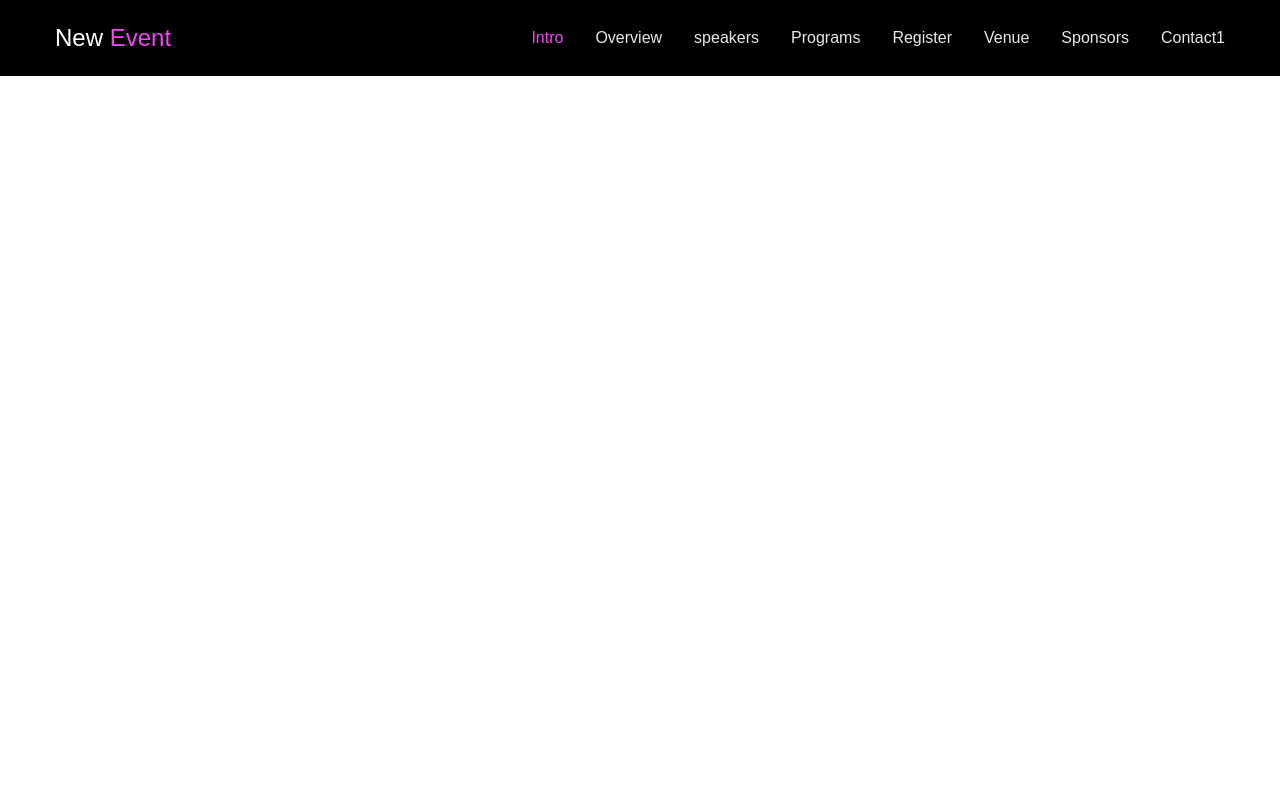
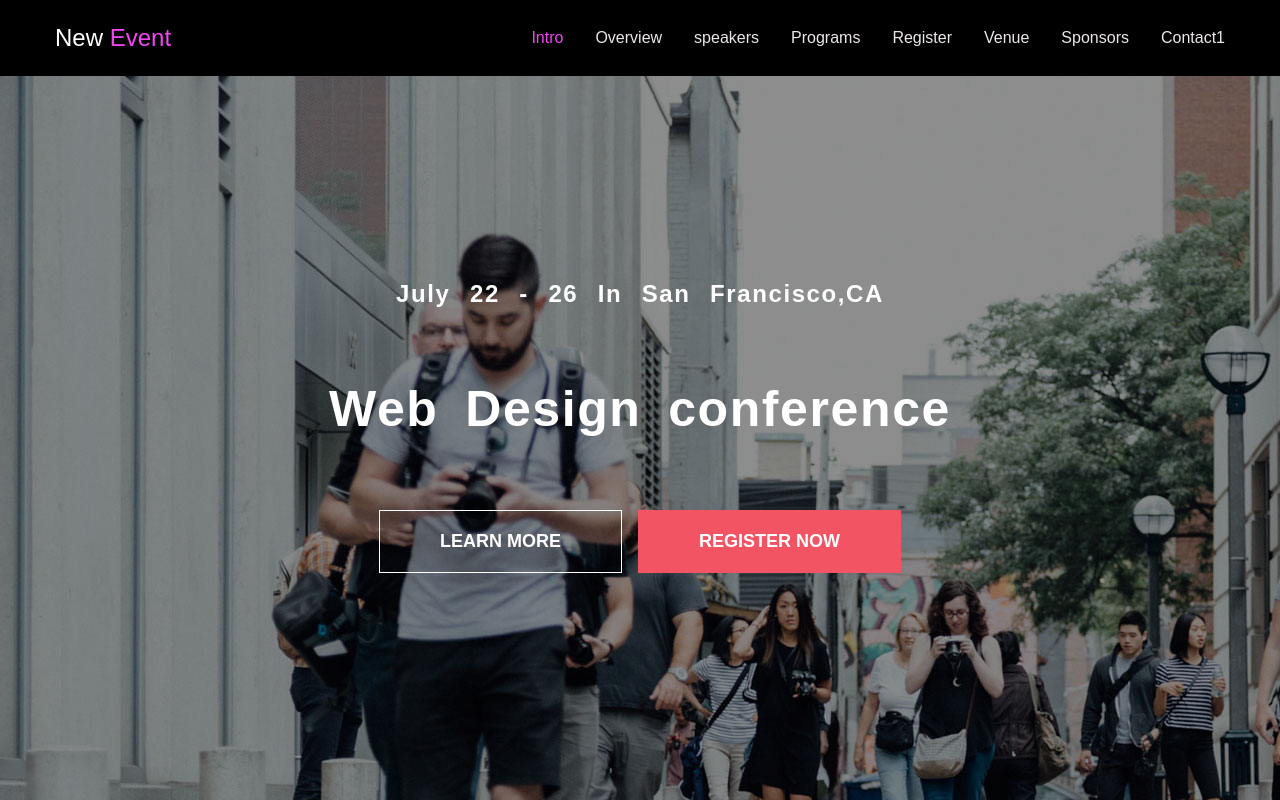
Before and after one commit to mohammedsaad1/New-Event-React, a React (Create React App) app: page / in a window 1280 px wide. Shown: the top 800 px of the page. Built offline with nearby package versions, Linux system fonts and the light colour scheme.

Commit message:
Add header section

```diff
--- /dev/null
+++ b/src/Pages/Home/Components/Header/Header.jsx
@@ -0,0 +1,22 @@
+import React from "react";
+import {
+  Button1Wrapper,
+  Button2Wrapper,
+  ButtonWrapper,
+  HeaderWrapper,
+  HWrapper,
+  TitleWrapper,
+} from "./style";
+
+export const Header = () => {
+  return (
+    <HeaderWrapper>
+      <TitleWrapper>July 22 - 26 In San Francisco,CA</TitleWrapper>
+      <HWrapper>Web Design conference</HWrapper>
+      <ButtonWrapper>
+        <Button1Wrapper>LEARN MORE</Button1Wrapper>
+        <Button2Wrapper>REGISTER NOW</Button2Wrapper>
+      </ButtonWrapper>
+    </HeaderWrapper>
+  );
+};
--- /dev/null
+++ b/src/Pages/Home/Components/Header/index.jsx
@@ -0,0 +1 @@
+export { default } from "./Header";
--- /dev/null
+++ b/src/Pages/Home/Components/Header/style.jsx
@@ -0,0 +1,69 @@
+import styled from "@emotion/styled";
+import header from "../../../../Shared/assets/ourprograms/intro-bg.jpg";
+
+export const HeaderWrapper = styled("section")`
+  label: HeaderWrapper;
+  height: 70vh;
+  background-repeat: no-repeat;
+
+  background: cover;
+  padding: 20% 0;
+  text-align: center;
+  background: url(${header}) fixed;
+`;
+
+export const TitleWrapper = styled("h3")`
+  label: TitleWrapper;
+  font-weight: bold;
+  color: white;
+  font-size: x-large;
+  letter-spacing: 0.1rem;
+  word-spacing: 0.7rem;
+`;
+export const HWrapper = styled("h1")`
+  label: HWrapper;
+  font-weight: bold;
+  margin: 9vh 0;
+  color: white;
+  font-size: 50px;
+  letter-spacing: 0.1rem;
+  word-spacing: 0.7rem;
+`;
+
+export const ButtonWrapper = styled("div")`
+  label: ButtonWrapper;
+  display: flex;
+  justify-content: center;
+  gap: 1rem;
+`;
+export const Button1Wrapper = styled("button")`
+  label: Button1Wrapper;
+  padding: 20px 60px;
+  background-color: transparent;
+  color: white;
+  border: solid 1px white;
+  font-weight: bold;
+  font-size: 18px;
+  cursor: pointer;
+  transition: all 0.3s;
+  &:hover {
+    background-color: white;
+    color: black;
+  }
+`;
+export const Button2Wrapper = styled("button")`
+  label: Button2Wrapper;
+  padding: 20px 60px;
+  border: solid 1px #f25464;
+  background-color: #f25464;
+  color: white;
+  font-weight: bold;
+  transition: all 0.3s;
+  font-size: 18px;
+  cursor: pointer;
+  position: relative;
+  &:hover {
+    background-color: transparent;
+    border-color: white;
+  }
+`;
--- a/src/Pages/Home/Components/Navbar/style.jsx
+++ b/src/Pages/Home/Components/Navbar/style.jsx
@@ -4,6 +4,8 @@ export const NavbarWrapper = styled("section")`
   label: NavbarWrapper;
   background-color: ${theme.black};
   color: white;
+  width: 100%;
+  position: fixed;
   padding: 1.5rem 0;
 `;
 export const NavbarContainer = styled("section")`
--- a/src/Pages/Home/Home.jsx
+++ b/src/Pages/Home/Home.jsx
@@ -1,10 +1,12 @@
 import React from "react";
+import { Header } from "./Components/Header/Header";
 import { Navbar } from "./Components/Navbar/Navbar";
 
 const Home = () => {
   return (
     <>
       <Navbar />
+      <Header />
     </>
   );
 };
```
